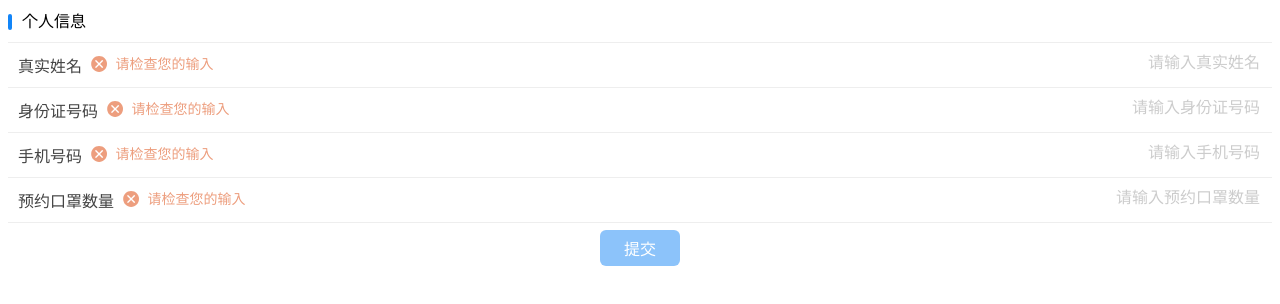
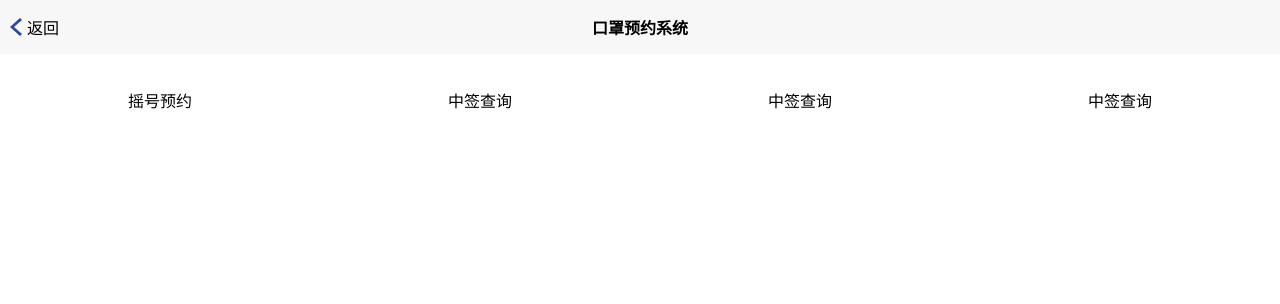
Before and after one commit to Mauue/live-project, a Vue app in the folder frontend/: page / in a window 1280 px wide. Shown: the top 304 px of the page. Built offline with nearby package versions, Linux system fonts and the light colour scheme.

Commit message:
大体结构

```diff
--- a/frontend/src/App.vue
+++ b/frontend/src/App.vue
@@ -1,8 +1,31 @@
 <template>
    <div id="app">
-      <order>
-
-      </order>
+		<div id="button" @click="router=0">
+         <img src="./assets/arrow.svg" />
+         <div>返回</div>
+      </div>
+		<header>口罩预约系统</header>
+      <div v-if="router==0">
+         <div id="wrapper">
+            <section @click="router=1">
+               <img />
+               <p>摇号预约</p>
+            </section>
+            <section>
+               <img src />
+               <p>中签查询</p>
+            </section>
+            <section>
+               <img src />
+               <p>中签查询</p>
+            </section>
+            <section>
+               <img src />
+               <p>中签查询</p>
+            </section>
+         </div>
+      </div>
+      <order v-if="router==1"></order>
    </div>
 </template>
 
@@ -10,27 +33,81 @@
 import order from "./components/Order.vue";
 export default {
    name: "App",
-   components: { order }
+   components: { order },
+   data(){
+      return{
+         router: 0
+      }
+   }
 };
 </script>
 
 <style>
+#wrapper{
+	display: flex;
+	justify-content: space-around;
+}
+header{
+	text-align: center;
+	background-color: rgba(221, 221, 221, 0.25);
+	padding:15px;
+	font-weight: bold;
+}
 body {
+	margin:0;
 }
 #app {
 }
-button{
-	margin:0 auto;
-	display: block;
-	background-color:rgb(140, 195, 250);
-	border:none;
-	padding:6px 24px;
-	color:white;
-	font-size: 16px;
-	border-radius: 6px;
-	transition: 0.2s all;
+button {
+   margin: 0 auto;
+   display: block;
+   background-color: rgb(140, 195, 250);
+   border: none;
+   padding: 6px 24px;
+   color: white;
+   font-size: 16px;
+   border-radius: 6px;
+   transition: 0.2s all;
 }
-button:hover{
-	background-color:rgb(120, 179, 238);
+button:hover {
+   background-color: rgb(120, 179, 238);
+}
+#button {
+  position: absolute;
+  top:5px;
+  width: 100px;
+  height: 50px;
+  clear: both;
+  padding-top: 3px;
+}
+#button img {
+  width: 12px;
+  height: 18px;
+  float: left;
+  margin: 10px;
+}
+#button :hover {
+  filter: brightness(1.4);
+  color: rgb(43, 58, 133);
+  cursor: pointer;
+  transition: 0.15s all;
+}
+/* #banner:hover{
+  filter: brightness(1.4);
+  color: rgb(43, 58, 133);
+  cursor: pointer;
+  transition: 0.15s all;
+} */
+#button div {
+  float: left;
+  height: 30px;
+  padding: 0;
+  margin: 7px 24px 3px -5px;
+}
+#banner {
+  width: auto;
+  text-align: center;
+  padding-top: 11px;
+  transform: translateX(0);
 }
 </style>
--- a/frontend/src/components/Order.vue
+++ b/frontend/src/components/Order.vue
@@ -1,7 +1,6 @@
 <template>
    <div id="app">
-		<info :config="getConfig" @callBack="callBackOn">
-		</info>
+		<info :config="getConfig" @callBack="callBackOn"></info>
 		<button @click="submit" style="margin-top:7px">提交</button>
 	</div>
 </template>
--- a/frontend/src/components/info.vue
+++ b/frontend/src/components/info.vue
@@ -1,6 +1,6 @@
 <template>
    <div class="info">
-      <header>个人信息</header>
+      <div id="header">个人信息</div>
       <section v-for="(item,i) in config" :key="item.name">
          <div>{{item.name}}</div>
          <div style="color:#ED9E7E" v-if="!inputValid[i]">
@@ -66,10 +66,11 @@ export default {
 
 <style scoped>
 .info {
+	padding:10px 10px;
 }
-header {
+#header {
 }
-header::before {
+#header::before {
    display: inline-block;
    height: 16px;
    width: 4px;
```
Also changed, not shown: frontend/src/assets/arrow.svg (added).
